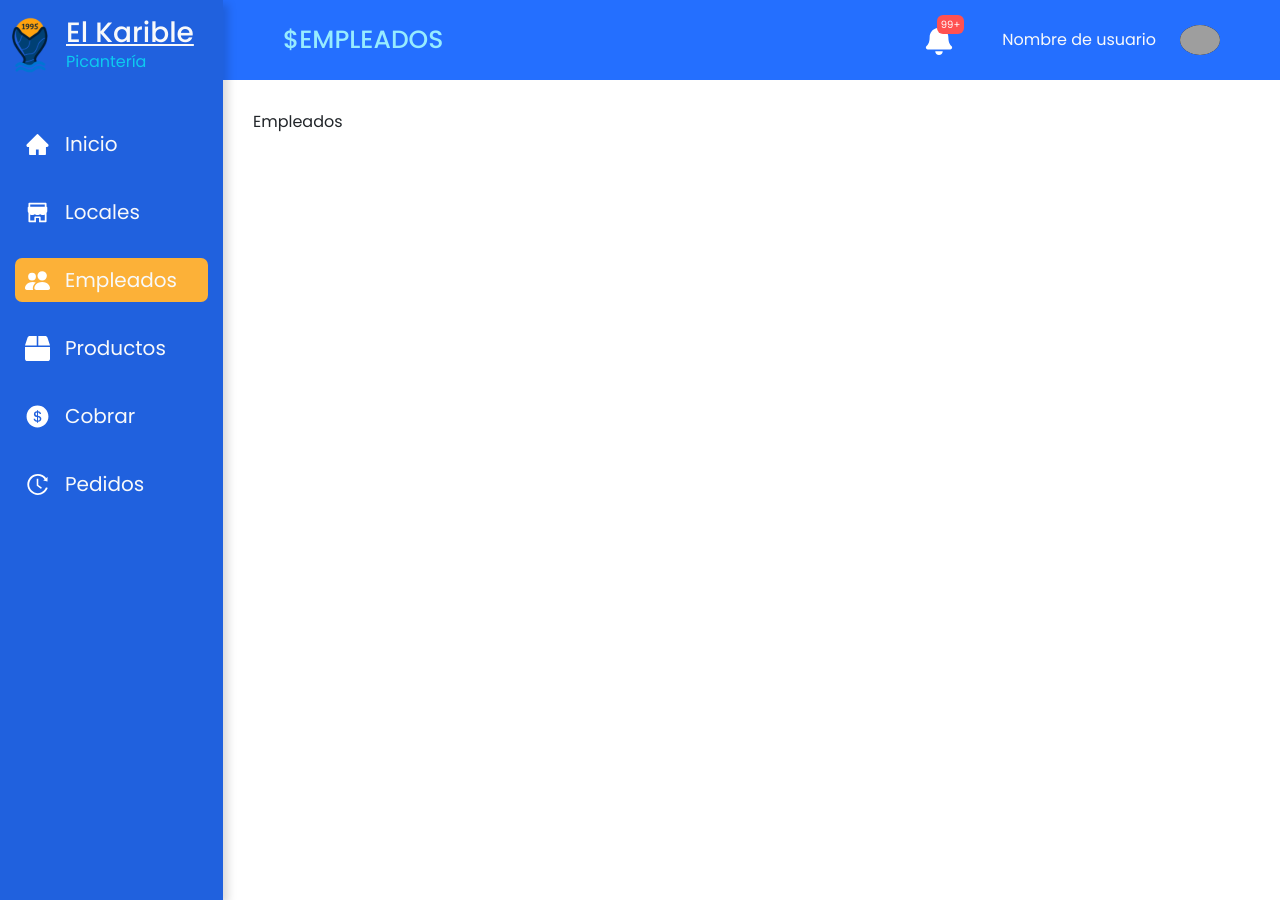
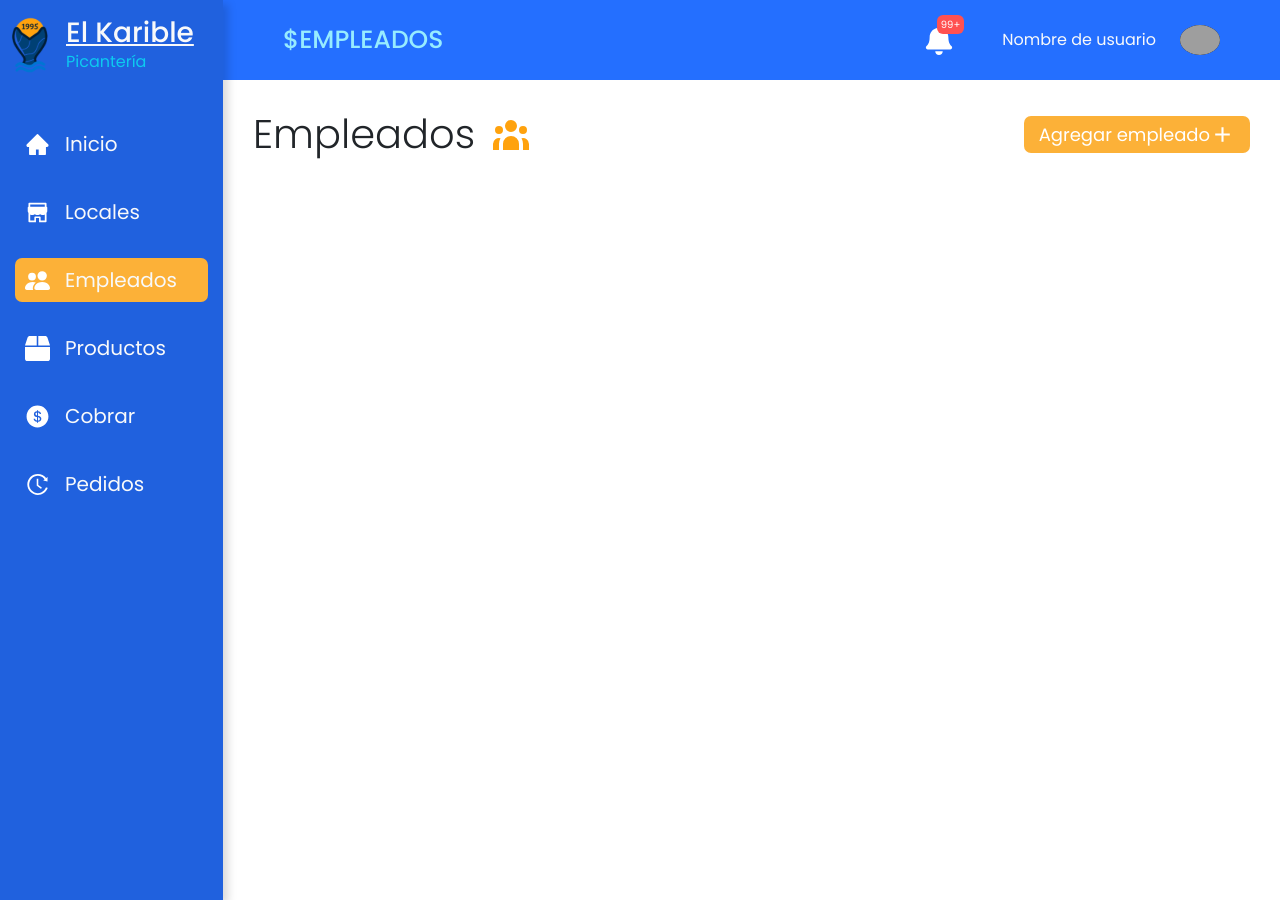
Before and after one commit to AnotherFurakam/KaribeFront, a React (Vite) app: page /admin/empleados in a window 1280 px wide. Built offline with nearby package versions, Linux system fonts and the light colour scheme; grey boxes are pictures that could not be loaded.

Commit message:
Avance 1

```diff
--- a/src/App.tsx
+++ b/src/App.tsx
@@ -11,8 +11,6 @@ import { Productos } from "./pages/AdminPages/Productos"
 import { LoginPage } from "./pages/LoginPage"
 
 function App() {
-
-  const location = useLocation()
 
   return (
     <>
--- a/src/components/Modal/styled-component/ModalContainer.tsx
+++ b/src/components/Modal/styled-component/ModalContainer.tsx
@@ -10,7 +10,7 @@ const ModalContainer = styled(motion.div)`
   min-height: 100vh;
   background-color: rgba(50,50,50,.5);
   top: 0;
-
+  position: fixed;
   & >div{
     background-color: white;
     padding: 20px 20px 0 20px;
--- a/src/pages/AdminPages/Empleados/Empleados.tsx
+++ b/src/pages/AdminPages/Empleados/Empleados.tsx
@@ -1,8 +1,39 @@
 import React from 'react';
-export interface EmpleadosInterface {}
 
-const Empleados : React.FC<EmpleadosInterface> = () => {
-	return <div>Empleados</div>;
+//Styled components
+import CreateButton from '../Productos/styled-component/CreateButton';
+
+//Incons
+import { HiUserGroup } from "react-icons/hi";
+import { MdAdd } from 'react-icons/md';
+import { Table } from '../../../components/Table';
+
+
+export interface EmpleadosInterface { }
+
+const Empleados: React.FC<EmpleadosInterface> = () => {
+
+	const colums = {
+
+	}
+
+	return (
+		<>
+			<div className='d-flex justify-content-between mb-4'>
+				<div className='d-flex gap-3 align-items-center'>
+					<h1 className='display-6 m-0'>Empleados</h1>
+					<HiUserGroup color='#FFA20D' size={40} />
+				</div>
+				<div className='d-flex align-items-center'>
+					<CreateButton onClick={()=>{}}>
+						Agregar empleado
+						<MdAdd size={25} />
+					</CreateButton>
+				</div>
+			</div>
+
+		</>
+	);
 };
 
 export default Empleados;
```
